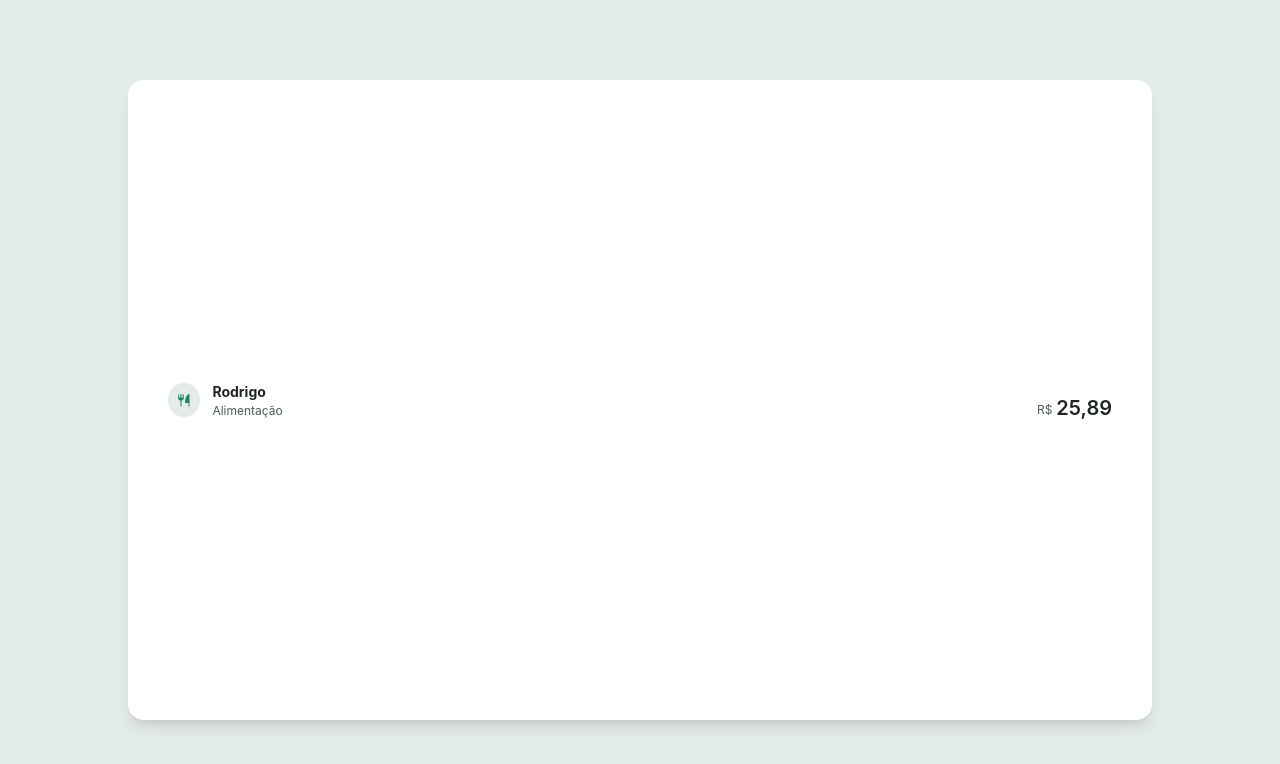
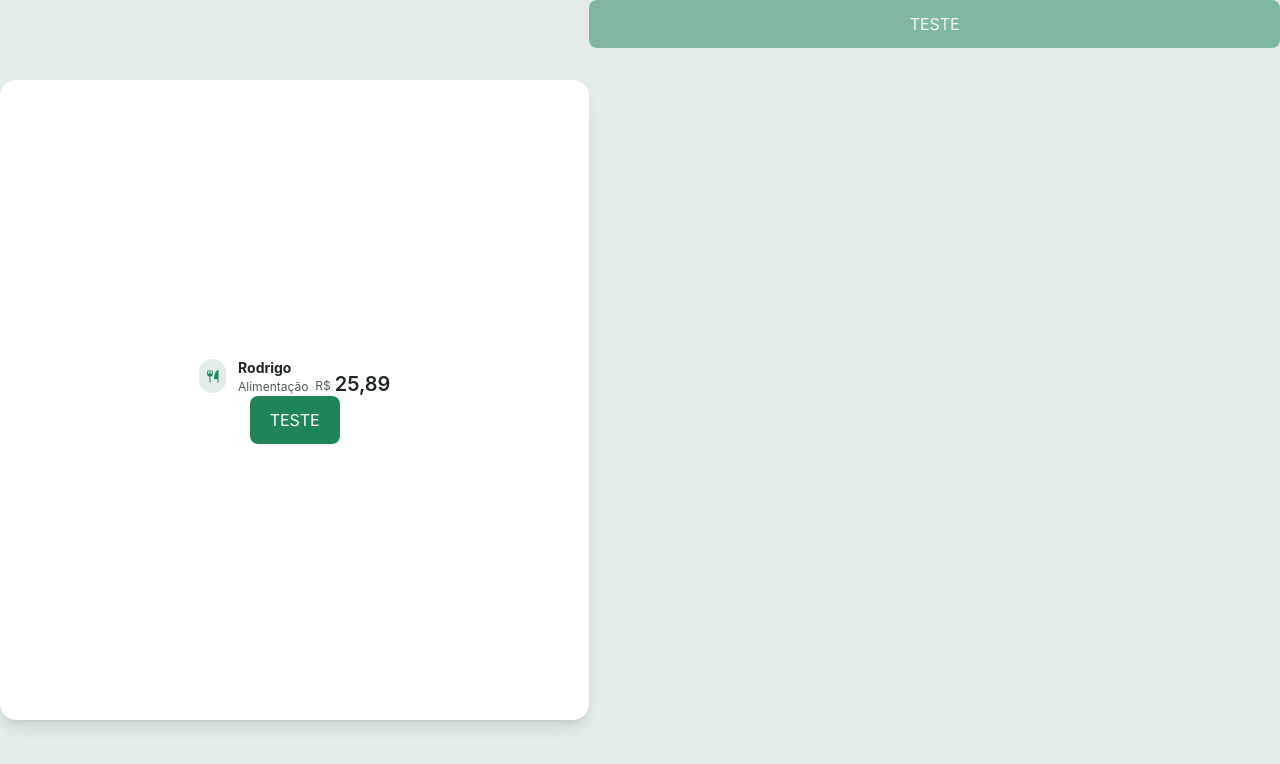
Before and after one commit to YasminFerrariDias/RefundSystem, a React (Vite) app: page / in a window 1280 px wide. Shown: the top 764 px of the page. Built offline with nearby package versions, Linux system fonts and the light colour scheme.

Commit message:
Atualização no componente Button Container

```diff
--- a/src/App.tsx
+++ b/src/App.tsx
@@ -1,12 +1,25 @@
+import { ButtonContainer } from "./components/Button/ButtonContainer/ButtonContainer";
 import { CardContainer } from "./components/CardContainer/CardContainer";
 import { Request } from "./components/Request";
 
 export function App() {
   return (
     <div className="bg-gray-400 flex w-auto h-screen">
-      <CardContainer size="xl">
-        <Request />
+      <CardContainer size="xl" className="flex flex-col">
+        <div>
+          <Request />
+        </div>
+
+        <div className="gap-1 flex">
+          <ButtonContainer>
+            TESTE
+          </ButtonContainer>
+
+        </div>
       </CardContainer>
+      <ButtonContainer size="full" disabled>
+        TESTE
+      </ButtonContainer>
     </div>
   )
 }
--- a/src/components/Button/ButtonContainer/ButtonContainer.tsx
+++ b/src/components/Button/ButtonContainer/ButtonContainer.tsx
@@ -8,11 +8,11 @@ interface ButtonContainerProps
   as?: keyof React.JSX.IntrinsicElements
 }
 
-export function Button({ as = "button", size, buttonColor, children, className, ...props }: ButtonContainerProps) {
+export function ButtonContainer({ as = "button", size, buttonColor, textColor, children, className, ...props }: ButtonContainerProps) {
   return React.createElement(
     as,
     {
-      className: buttonContainerVariant({ size, buttonColor, className }),
+      className: buttonContainerVariant({ size, buttonColor, textColor, className }),
       ...props
     },
     children
--- a/src/components/Button/ButtonContainer/ButtonContainer.variants.ts
+++ b/src/components/Button/ButtonContainer/ButtonContainer.variants.ts
@@ -1,19 +1,24 @@
 import { tv } from "tailwind-variants";
 
 export const buttonContainerVariant = tv({
-  base: "h-[48px]",
+  base: "h-[48px] rounded-[8px]",
   variants: {
     size: {
-      fit: "w-1",
+      fit: "pl-5 pr-5",
       full: "w-full"
     },
     buttonColor: {
+      transparent: "bg-transparent",
+      green100: "bg-green-100 disabled:opacity-50 transition duration-300 enabled:hover:bg-green-200",
+    },
+    textColor: {
       white: "text-white",
       green100: "text-green-100",
     },
   },
   defaultVariants: {
     size: "fit",
-    buttonColor: "green100"
+    buttonColor: "green100",
+    textColor: "white"
   }
 })
```
